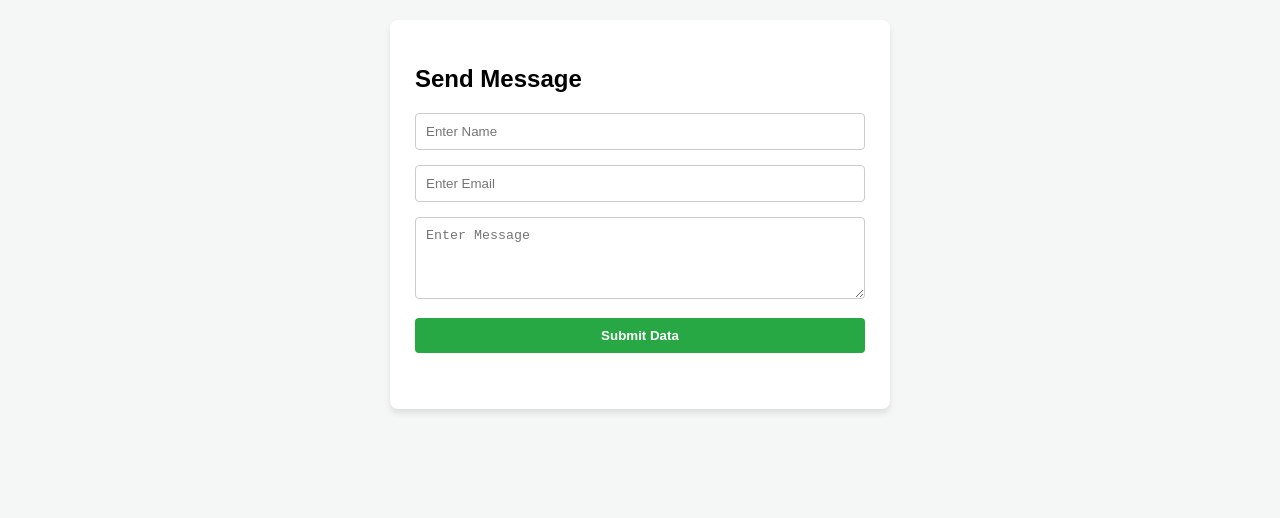
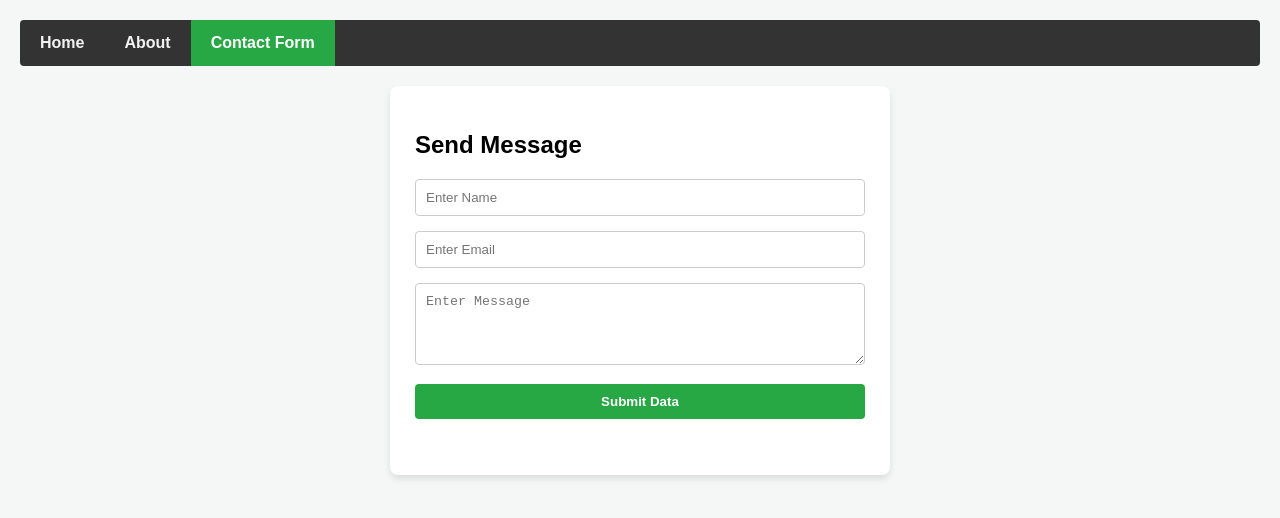
Before and after one commit to pgc-debug/pgc-node-form, a website: page index.html in a window 1280 px wide. Drawn offline with Linux system fonts and the light colour scheme.

Commit message:
Update index.html

```diff
--- a/index.html
+++ b/index.html
@@ -7,6 +7,13 @@
     <link rel="stylesheet" href="fstyle.css">
 </head>
 <body>
+    <!-- Yeh code index.html mein <body> ke foran baad daalna hai -->
+<div class="navbar">
+    <a href="/">Home</a>
+    <a href="/about">About</a>
+    <a href="/contact" class="active">Contact Form</a>
+</div>
+
     <div class="container">
         <div class="card">
             <h2>Send Message</h2>
```
